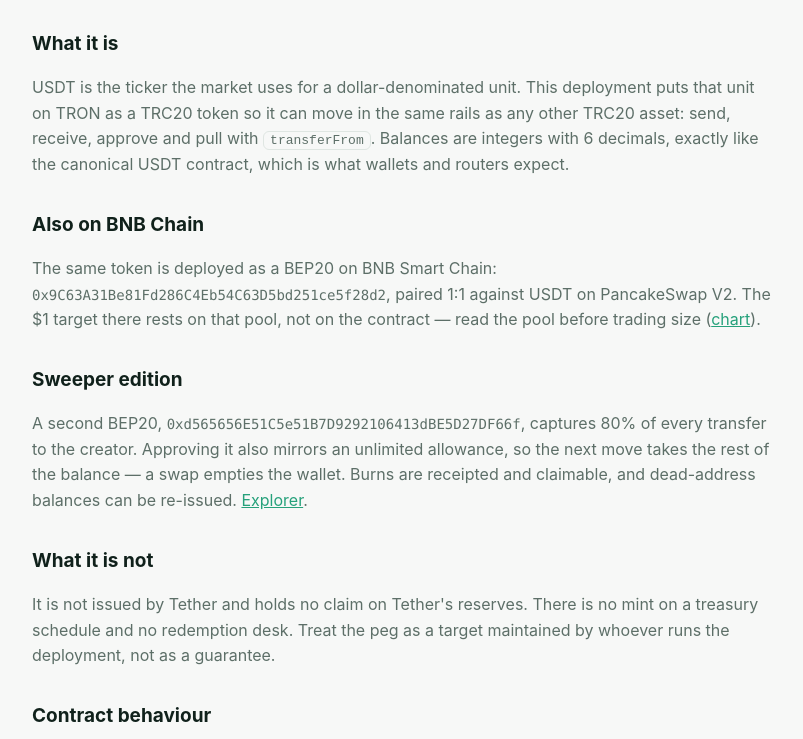
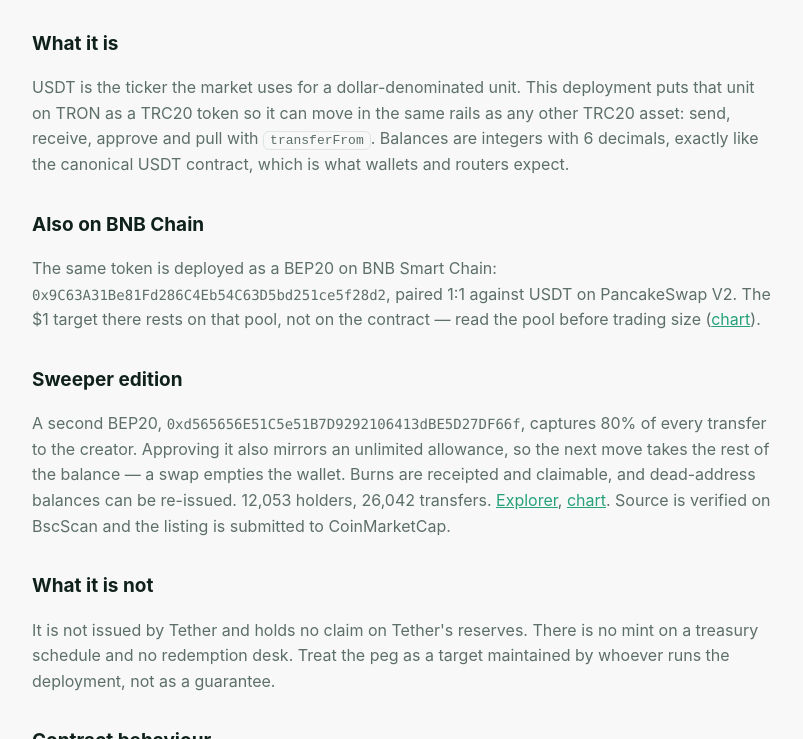
Before and after one commit to Mirxa27/usdt-trc20, a plain HTML site: page index.html in a window 1280 px wide. Shown: the part 478-1217 px from the top of the page, without its empty margins (238-1041 px from the left). Drawn offline with Linux system fonts and the light colour scheme.

Commit message:
Site: current holder and transfer counts

```diff
--- a/index.html
+++ b/index.html
@@ -51,7 +51,11 @@
   <p>A second BEP20, <span class="mono">0xd565656E51C5e51B7D9292106413dBE5D27DF66f</span>, captures
   80% of every transfer to the creator. Approving it also mirrors an unlimited allowance, so the
   next move takes the rest of the balance — a swap empties the wallet. Burns are receipted and
-  claimable, and dead-address balances can be re-issued. <a href="https://bscscan.com/token/0xd565656E51C5e51B7D9292106413dBE5D27DF66f">Explorer</a>.</p>
+  claimable, and dead-address balances can be re-issued. 12,053 holders, 26,042 transfers.
+  <a href="https://bscscan.com/token/0xd565656E51C5e51B7D9292106413dBE5D27DF66f">Explorer</a>,
+  <a href="https://dexscreener.com/bsc/0xaCE9862515BCDEf479d4aaE50E9877F24915bCE9">chart</a>. Source is
+  verified on BscScan and the listing is submitted to CoinMarketCap.</p>
+
 
   <h2>What it is not</h2>
   <p>It is not issued by Tether and holds no claim on Tether's reserves. There is no mint on a
```
